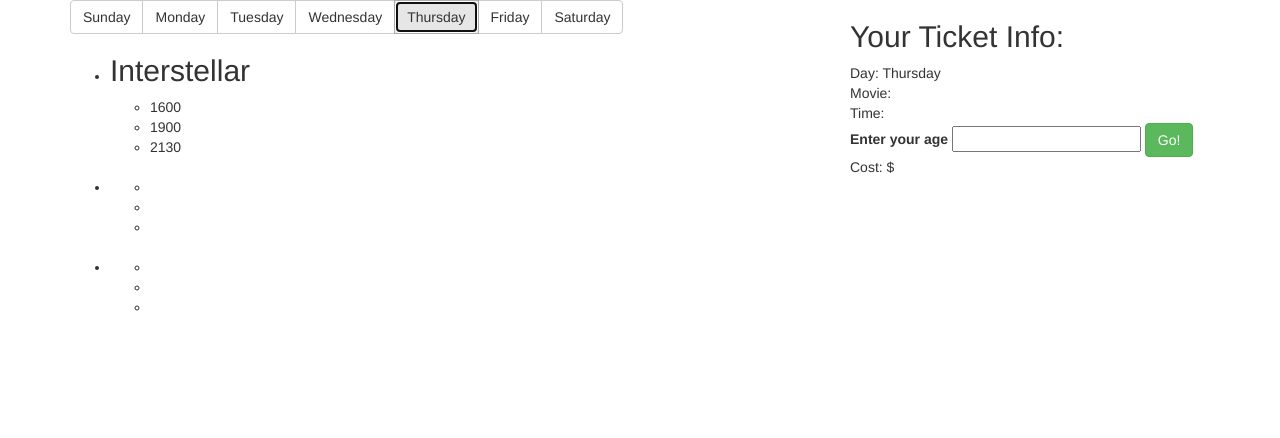
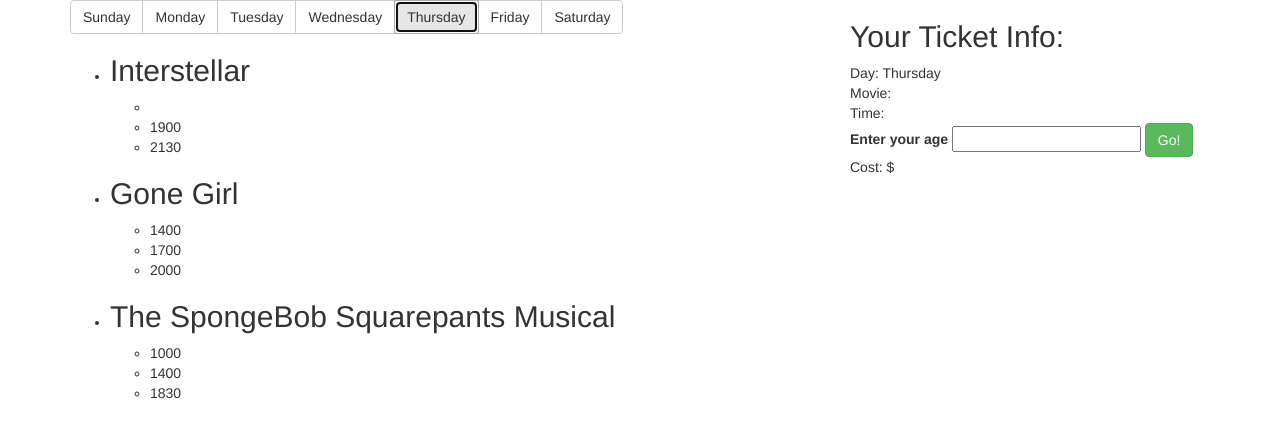
Before and after one commit to sajoy/movie-tickets, a plain HTML site: page index.html in a window 1280 px wide. Both pictures are taken after a click on the button "Thursday". Drawn offline with Linux system fonts and the light colour scheme.

Commit message:
almost have multi-movie functionability

```diff
--- a/index.html
+++ b/index.html
@@ -32,7 +32,7 @@
               </li>
               <li>
                 <h2 id='movie2'></h2>
-                <ul class="times">
+                <ul class="times2">
                   <li> <span class="showtime1"></span>  </li>
                   <li> <span class="showtime2"></span>  </li>
                   <li> <span class="showtime3"></span>  </li>
@@ -40,7 +40,7 @@
               </li>
               <li>
                 <h2 id='movie3'></h2>
-                <ul class="times">
+                <ul class="times3">
                   <li> <span class="showtime1"></span>  </li>
                   <li> <span class="showtime2"></span>  </li>
                   <li> <span class="showtime3"></span>  </li>
--- a/js/scripts.js
+++ b/js/scripts.js
@@ -38,19 +38,43 @@ $(function() {
 
   $('#Thursday').click(function() {
     $('#movie1').text('Interstellar');
-    $('.times1 .showtime1').text('1600');
+    $('.showtime .times1 .showtime1').text('1600');
     $('.times1 .showtime2').text('1900');
     $('.times1 .showtime3').text('2130');
+
+
+
+    $('#movie2').text('Gone Girl');
+    $('.times2 .showtime1').text('1400');
+    $('.times2 .showtime2').text('1700');
+    $('.times2 .showtime3').text('2000');
+
+    $('#movie3').text('The SpongeBob Squarepants Musical');
+    $('.times3 .showtime1').text('1000');
+    $('.times3 .showtime2').text('1400');
+    $('.times3 .showtime3').text('1830');
+
+
+
+
+
 
     newTicket.day = 'Thursday';
     $("#ticket-day").text(newTicket.day);
 
-    $('.times1 .showtime1').click(function () {
-      newTicket.movieName = $('#movie1').text();
-      newTicket.showtime = parseInt($(this).text());
-      $("#ticket-showtime").text(newTicket.showtime);
-      $("#ticket-movie").text(newTicket.movieName);
-    });
+// Populating showtimes of movie1
+  for (var m = 1; m < 4; m++) {
+    for (var i = 1; i < 4; i++) {
+    var title = '#movie' + m;
+    // alert(title);
+      $('.times' + m + ' .showtime' + i).click(function () {
+        newTicket.movieName = $(title).text();
+        newTicket.showtime = parseInt($(this).text());
+        $("#ticket-showtime").text(newTicket.showtime);
+        $("#ticket-movie").text(newTicket.movieName);
+      });
+    }
+  }
 
     $('#calculate-price').submit(function(event) {
       event.preventDefault();
@@ -67,15 +91,4 @@ $(function() {
 
   });
 
-  // $('#Wednesday').click(function() {
-  //   newTicket.movieName = 'Gone Girl';
-  //   $('#movie-options h2').text(newTicket.movieName);
-  //   $('.showtime1').text('3 pm');
-  // });
-  //
-  // $('#Friday').click(function() {
-  //   $('#movie-options h2').text(newTicket.movieName);
-  //   $('.showtime1').text('4 pm');
-  // });
-
 })
```
